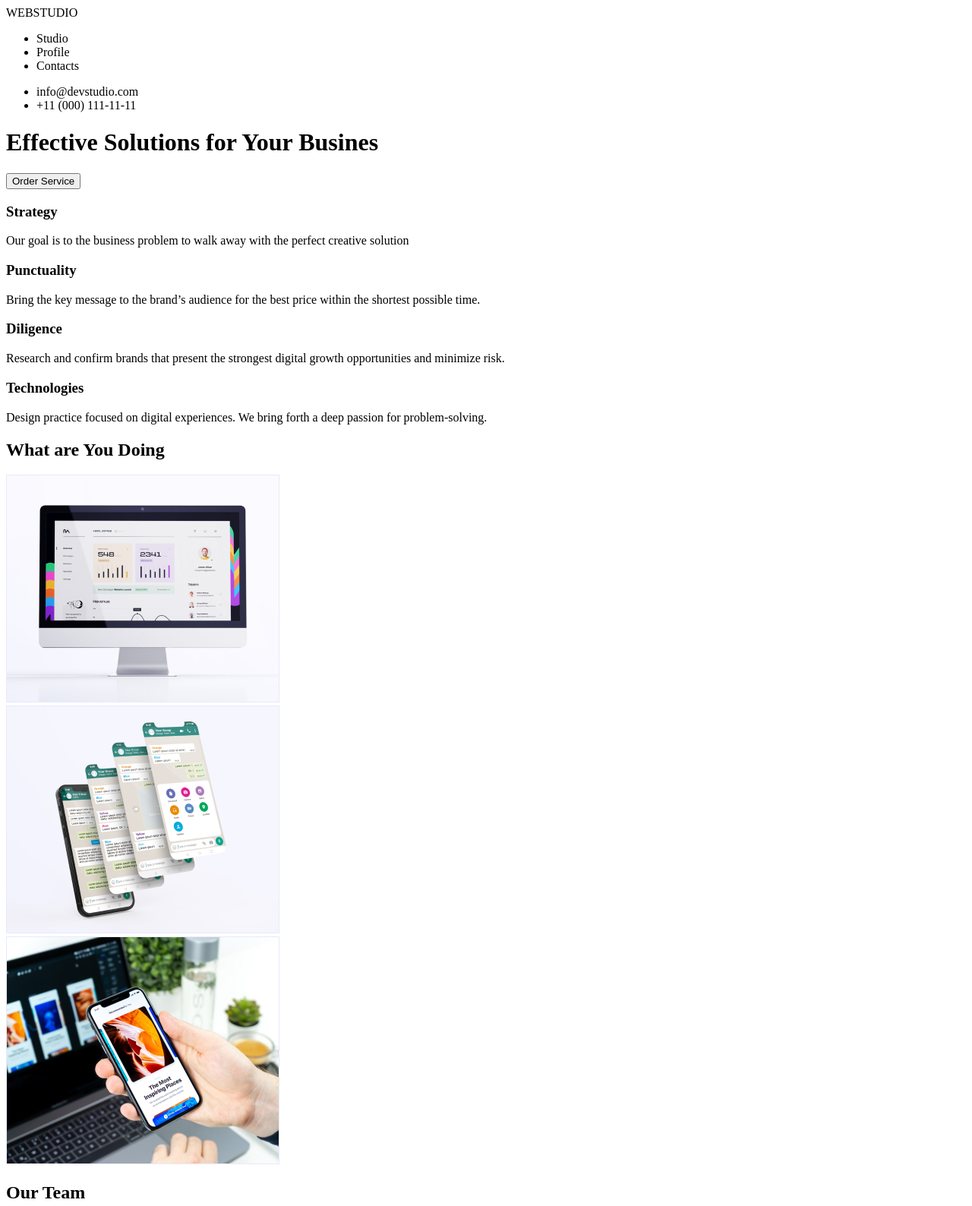
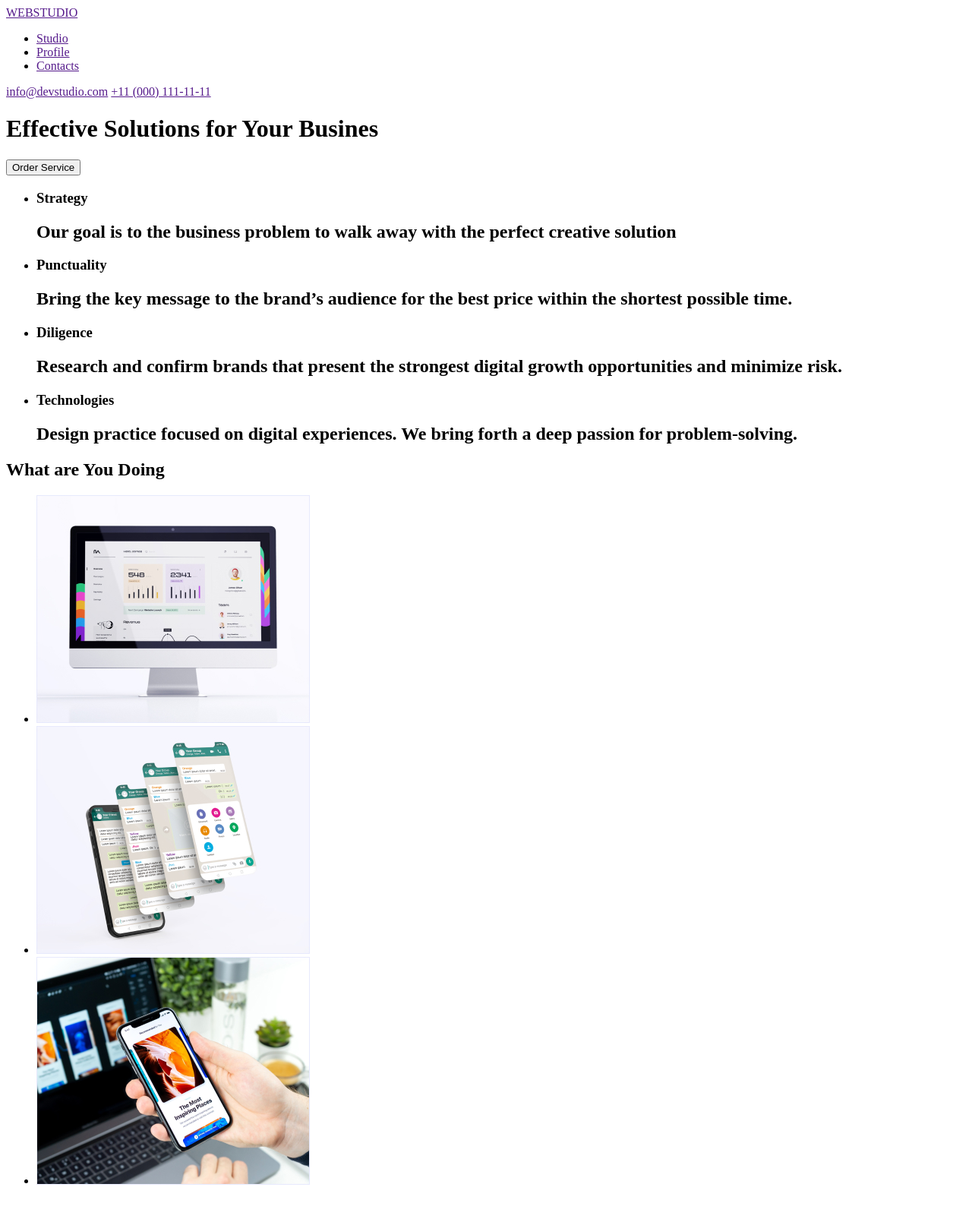
Before and after one commit to winjher/goit-markup-hw-01, a plain HTML site: page index.html in a window 1280 px wide. Shown: the top 1588 px of the page at 76% size. Drawn offline with Linux system fonts and the light colour scheme.

Commit message:
Update index.html

```diff
--- a/index.html
+++ b/index.html
@@ -7,154 +7,93 @@
 </head>
 <body>
     <header>
+        <a href="">
+            WEBSTUDIO
+        </a>
         <nav>
-            <div>
-
-                    <label>
-                        WEBSTUDIO
-                    </label>
             <ul>
                 <li>
-                        <a>Studio</a>
+                    <a href="">Studio</a>
                 </li>
                 <li>
-                        <a>Profile</a>
+                    <a href="">Profile</a>
                 </li>
                 <li>
-                        <a>Contacts</a>
+                    <a href="">Contacts</a>
                 </li>
             </ul>
+        </nav>
+        <a href="">info@devstudio.com</a>
+        <a href="">+11 (000) 111-11-11</a>
+    </header>
+    <main>
+        <div>
+            <h1>Effective Solutions for Your Busines</h1>
+            <button type="button" class="order-button">Order Service</button>
         </div>
-            <div class="">
+        <section>
             <ul>
                 <li>
-                        <a>info@devstudio.com</a>
+                    <h3>Strategy</h3>
+                    <h2> Our goal is to the business problem to walk away with the perfect creative solution</h2>
                 </li>
                 <li>
-                        <a>+11 (000) 111-11-11</a>
+                    <h3>Punctuality</h3>
+                    <h2>Bring the key message to the brand’s audience for the best price within the shortest possible
+                        time.</h2>
+                </li>
+                <li>
+                    <h3>Diligence</h3>
+                    <h2>Research and confirm brands that present the strongest digital growth opportunities and minimize
+                        risk.</h2>
+                </li>
+                <li>
+                    <h3>Technologies</h3>
+                    <h2>Design practice focused on digital experiences. We bring forth a deep passion for
+                        problem-solving.</h2>
                 </li>
             </ul>
-            </div>
-        </nav>
-    </header>
-    <main>
-        <div class="hero">
-            <div class="Effective">
-                <h1>Effective Solutions for Your Busines</h1>
-                <div class="order-button">
-                    <button type="submit" class="order-button">Order Service</button>
-                </div>
-            </div>
-        </div>
-    </main>
-
-    <section>
-        <div>
-            <div>
-                <h3>Strategy</h3>
-            </div>
-            <div>
-                <p> Our goal is to the business problem to walk away with the perfect creative solution</p>
-            </div>
-        </div>
-        <div>
-            <div>
-                <h3>Punctuality</h3>
-            </div>
-            <div>
-                <p>Bring the key message to the brand’s audience for the best price within the shortest possible time.</p>
-            </div>
-            <div>
-                <h3>Diligence</h3>
-            </div>
-            <div>
-                <p>Research and confirm brands that present the strongest digital growth opportunities and minimize risk.</p>
-            </div>
-            <div>
-                <h3>Technologies</h3>
-            </div>
-            <div>
-                <p>Design practice focused on digital experiences. We bring forth a deep passion for problem-solving.</p>
-            </div>
-        </div>
         </section>
         <section>
-        <div>
             <h2>What are You Doing</h2>
-        </div>
-        <div>
-            <div>
-                <img src="./images/img_1.jpg" alt="one">
-            </div>
-            <div>
-                <img src="./images/img_2.jpg" alt="two">
-            </div>
-            <div>
-                <img src="./images/img_3.jpg" alt="three">
-            </div>
-        </div>
+            <ul>
+                <li><img src="./images/img_1.jpg" alt="one"></li>
+                <li><img src="./images/img_2.jpg" alt="two"></li>
+                <li><img src="./images/img_3.jpg" alt="three"></li>
+            </ul>
         </section>
         <section>
             <h2>Our Team</h2>
-        <div>
-            <div>
-                <div>
-                    <div>
-                        <img src="./images/img1.jpg" alt="Mark Guerrero">
-                    </div>
-                    <div>
+            <ul>
+                <li>
+                    <img src="./images/img1.jpg" alt="Mark Guerrero" width="350">
                     <h4>Mark Guerrero</h4>
                     <h5>Product Designer</h5>
-                    </div>
-                </div>
-            </div>
-            <div >
-                <div>
-                    <div>
-                        <img src="./images/img2.jpg" alt="Tom Ford">
-                    </div>
-                    <div>
+                </li>
+                <li>
+                    <img src="./images/img2.jpg" alt="Tom Ford" width="350">
                     <h4>Tom Ford</h4>
                     <h5>Fronted Designer</h5>
-                    </div>
-                </div>
-            </div>
-            <div>
-                <div>
-                    <div>
-                        <img src="./images/img3.jpg" alt="Camila Garcia">
-                    </div>
-                    <div>
+                </li>
+                <li>
+                    <img src="./images/img3.jpg" alt="Camila Garcia" width="350">
                     <h4>Camila Garcia</h4>
                     <h5>Marketing</h5>
-                    </div>
-                </div>
-            </div>
-            <div>
-                <div>
-                    <div>
-                        <img src="./images/img4.jpg" alt="Daniel Wilson">
-                    </div>
-                    <div>
+                </li>
+                <li>
+                    <img src="./images/img4.jpg" alt="Daniel Wilson" width="350">
                     <h4>Daniel Wilson</h4>
                     <h5>UI Designer</h5>
-                    </div>
-                </div>
-            </div>
-        </div>
+                </li>
+            </ul>
         </section>
+    </main>
     <footer>
-        <div>
-            <div>
-                <label>WEB</label>
-                <label>STUDIO</label>
-            </div>
-            <div>
-                <p>
+        <a href="">WEB</a>
+        <a href="">STUDIO</a>
+        <h3>
             Increase the flow of customers and sales for your business with digital marketing & growth solutions.
-                </p>
-            </div>
-        </div>
+        </h3>
     </footer>
 </body>
 </html>
```
Lines whose indentation alone changed are shown as unchanged.
